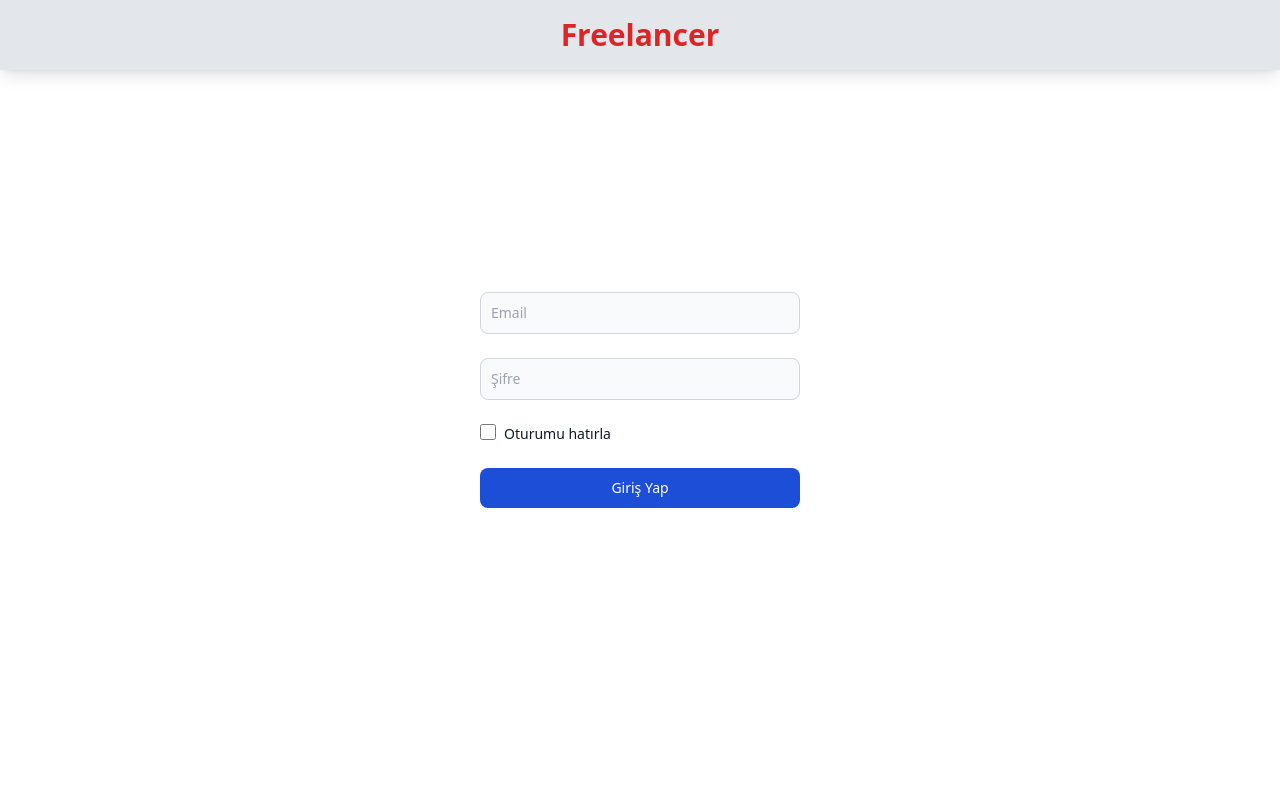
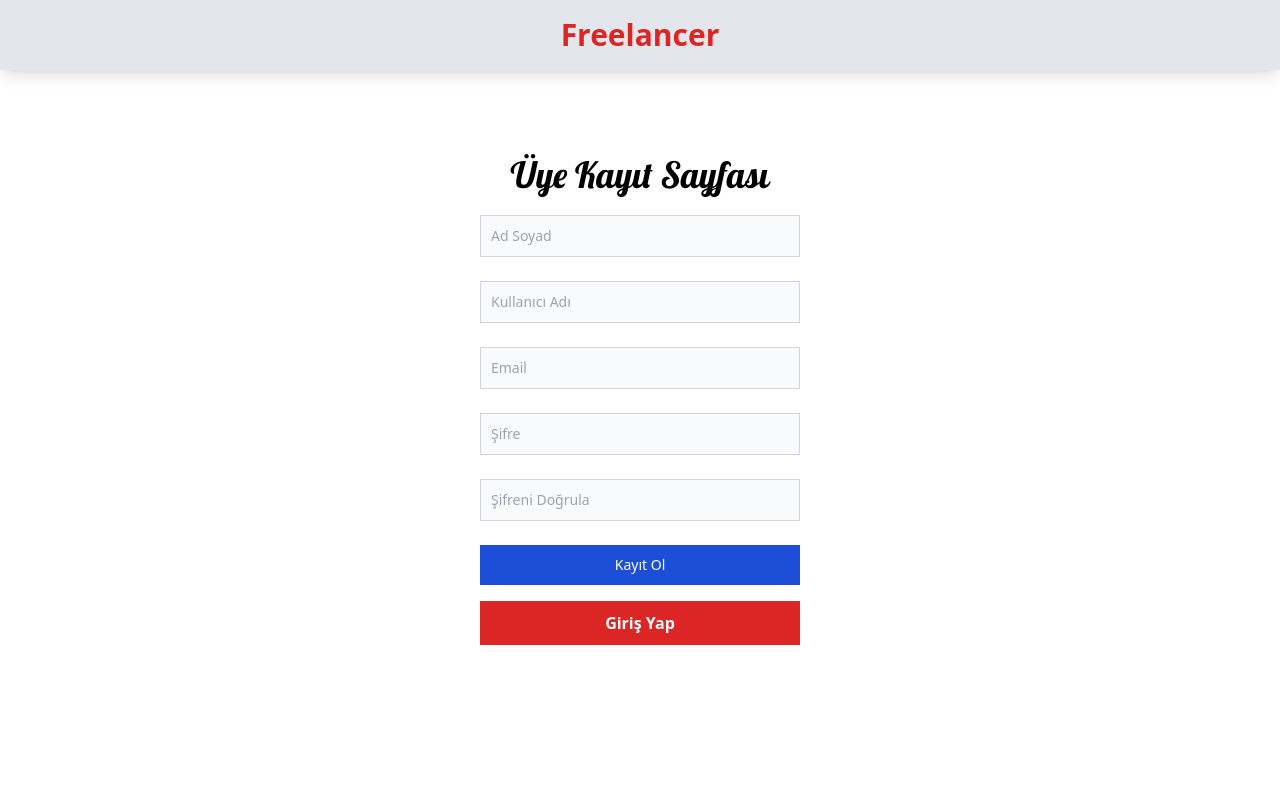
Before and after one commit to TarikSogukpinar/freelancehub, a Next.js app in the folder client/: page /register in a window 1280 px wide. Shown: the top 800 px of the page. Built offline with nearby package versions, Linux system fonts and the light colour scheme.

Commit message:
register ve login page ok

```diff
--- a/client/components/Login.jsx
+++ b/client/components/Login.jsx
@@ -1,10 +1,19 @@
-import React from "react";
+import React, { useState } from "react";
 import Footer from "./Footer";
-import { Star } from "@mui/icons-material";
-import { fontSize } from "@mui/system";
 import Link from "next/link";
 import { Button } from "@mui/base";
+import { Lobster } from "next/font/google";
+const lobster = Lobster({ subsets: ["latin"], weight: "400" });
+
 export default function LoginPage() {
+  const [loginValues, setLoginValues] = useState({
+    email: "",
+    password: "",
+  });
+  const handleLogin = (e) => {
+    setLoginValues((prev) => ({ ...prev, [e.target.name]: e.target.value }));
+  };
+  console.log(loginValues);
   return (
     <div className="flex flex-col justify-center items-center">
       <div className="header p-5 shadow-lg bg-[#e3e6eb] slate-indigo-500/40 fixed top-0 w-full">
@@ -17,24 +26,35 @@ export default function LoginPage() {
           </Link>
         </div>
       </div>
-      <div className="main flex justify-center items-center h-screen w-1/2">
+      <div className="main flex flex-col justify-center items-center h-screen w-1/2">
+      <h1
+          className={`${lobster.className} mb-5 text-2xl md:text-4xl text-center`}
+        >
+          Üye Kayıt Sayfası
+        </h1>
         <form className="w-full md:w-2/4">
           <div className="mb-6">
             <input
               type="email"
               id="email"
-              className="bg-gray-50 border border-gray-300 text-gray-900 text-sm focus:ring-blue-500 focus:border-blue-500 block w-full p-2.5 dark:border-gray-600 dark:placeholder-gray-400 dark:text-white dark:focus:ring-blue-500 dark:focus:border-blue-500"
+              name="email"
+              className="bg-gray-50 border border-gray-300 text-gray-900 text-sm focus:ring-blue-500 focus:border-blue-500 block w-full p-2.5 dark:border-gray-600 dark:placeholder-gray-400 dark:text-black dark:focus:ring-blue-500 dark:focus:border-blue-500"
               placeholder="Email"
               required
+              value={loginValues.email}
+              onChange={handleLogin}
             />
           </div>
           <div className="mb-6">
             <input
               type="password"
               id="password"
+              name="password"
               placeholder="Şifre"
-              className="bg-gray-50 border border-gray-300 text-gray-900 text-sm focus:ring-blue-500 focus:border-blue-500 block w-full p-2.5 dark:border-gray-600 dark:placeholder-gray-400 dark:text-white dark:focus:ring-blue-500 dark:focus:border-blue-500"
+              className="bg-gray-50 border border-gray-300 text-gray-900 text-sm focus:ring-blue-500 focus:border-blue-500 block w-full p-2.5 dark:border-gray-600 dark:placeholder-gray-400 dark:text-black dark:focus:ring-blue-500 dark:focus:border-blue-500"
               required
+              value={loginValues.password}
+              onChange={handleLogin}
             />
           </div>
           <div className="flex items-start mb-6">
@@ -56,7 +76,7 @@ export default function LoginPage() {
           </div>
 
           <Link
-            className="font-bold bg-red-600 px-5 py-2.5 w-full flex justify-center text-center text-white"
+            className="text-white font-bold bg-blue-700 hover:bg-blue-800 w-full focus:ring-4 focus:outline-none focus:ring-blue-300 px-5 py-2.5 text-center dark:bg-blue-600 dark:hover:bg-blue-700 dark:focus:ring-blue-800 flex flex-center justify-center"
             href={"/register"}
           >
             Kayıt Ol
@@ -64,14 +84,14 @@ export default function LoginPage() {
           <div className="py-4 w-full flex justify-center">
             <Button
               type="submit"
-              className="text-white font-bold bg-blue-700 hover:bg-blue-800 w-full focus:ring-4 focus:outline-none focus:ring-blue-300 px-5 py-2.5 text-center dark:bg-blue-600 dark:hover:bg-blue-700 dark:focus:ring-blue-800"
+              className="font-bold bg-red-600 px-5 py-2.5 w-full flex justify-center text-center text-white"
             >
               Giriş Yap
             </Button>
           </div>
         </form>
       </div>
-      <div className="l-footer w-full hidden lg:block">
+      <div className="l-footer w-full">
         <Footer />
       </div>
     </div>
--- a/client/components/Navbar.jsx
+++ b/client/components/Navbar.jsx
@@ -8,7 +8,7 @@ export default function Navbar() {
           Freelancer
         </span>
       </div>
-      <div className="nv-right text-white">
+      <div className="nv-right text-white mr-4">
         <Link className="px-4 py-2 font-bold bg-red-600 mr-2 " href={"/login"}>
           Giriş
         </Link>
--- a/client/components/RegisterPage.jsx
+++ b/client/components/RegisterPage.jsx
@@ -1,7 +1,21 @@
-import React from "react";
+import React, { useState } from "react";
 import Footer from "./Footer";
+import { Lobster } from "next/font/google";
+import Link from "next/link";
+const lobster = Lobster({ subsets: ["latin"], weight: "400" });
 
 export default function RegisterPage() {
+  const [registerValue, setRegisterValue] = useState({
+    email: "",
+    password: "",
+    passwordConfirm: "",
+    username: "",
+    fullName: "",
+  });
+  const handleRegister = (e) => {
+    setRegisterValue((prev) => ({ ...prev, [e.target.name]: e.target.value }));
+  };
+  console.log(registerValue);
   return (
     <div className="flex flex-col justify-center items-center">
       <div className="header p-5 shadow-lg bg-[#e3e6eb] slate-indigo-500/40 fixed top-0 w-full">
@@ -11,49 +25,85 @@ export default function RegisterPage() {
           </span>
         </div>
       </div>
-      <div className="main flex justify-center items-center h-screen w-1/2">
+      <div className="main flex flex-col justify-center items-center h-screen w-1/2">
+        <h1
+          className={`${lobster.className} mb-5 text-2xl md:text-4xl text-center`}
+        >
+          Üye Kayıt Sayfası
+        </h1>
         <form className="w-full md:w-2/4">
+          <div className="mb-6">
+            <input
+              type="text"
+              id="fullname"
+              name="fullName"
+              className="bg-gray-50 border border-gray-300 text-gray-900 text-sm focus:ring-blue-500 focus:border-blue-500 block w-full p-2.5 dark:border-gray-600 dark:placeholder-gray-400 dark:text-black dark:focus:ring-blue-500 dark:focus:border-blue-500"
+              placeholder="Ad Soyad"
+              onChange={handleRegister}
+              value={registerValue.fullName}
+              required
+            />
+          </div>
+          <div className="mb-6">
+            <input
+              type="text"
+              id="username"
+              name="username"
+              className="bg-gray-50 border border-gray-300 text-gray-900 text-sm focus:ring-blue-500 focus:border-blue-500 block w-full p-2.5 dark:border-gray-600 dark:placeholder-gray-400 dark:text-black dark:focus:ring-blue-500 dark:focus:border-blue-500"
+              placeholder="Kullanıcı Adı"
+              required
+              onChange={handleRegister}
+              value={registerValue.username}
+            />
+          </div>
           <div className="mb-6">
             <input
               type="email"
               id="email"
-              className="bg-gray-50 border border-gray-300 text-gray-900 text-sm rounded-lg focus:ring-blue-500 focus:border-blue-500 block w-full p-2.5 dark:border-gray-600 dark:placeholder-gray-400 dark:text-white dark:focus:ring-blue-500 dark:focus:border-blue-500"
+              name="email"
+              className="bg-gray-50 border border-gray-300 text-gray-900 text-sm focus:ring-blue-500 focus:border-blue-500 block w-full p-2.5 dark:border-gray-600 dark:placeholder-gray-400 dark:text-black dark:focus:ring-blue-500 dark:focus:border-blue-500"
               placeholder="Email"
               required
+              onChange={handleRegister}
+              value={registerValue.email}
             />
           </div>
           <div className="mb-6">
             <input
               type="password"
               id="password"
+              name="password"
+              className="bg-gray-50 border border-gray-300 text-gray-900 text-sm focus:ring-blue-500 focus:border-blue-500 block w-full p-2.5 dark:border-gray-600 dark:placeholder-gray-400 dark:text-black dark:focus:ring-blue-500 dark:focus:border-blue-500"
               placeholder="Şifre"
-              className="bg-gray-50 border border-gray-300 text-gray-900 text-sm rounded-lg focus:ring-blue-500 focus:border-blue-500 block w-full p-2.5 dark:border-gray-600 dark:placeholder-gray-400 dark:text-white dark:focus:ring-blue-500 dark:focus:border-blue-500"
               required
+              onChange={handleRegister}
+              value={registerValue.password}
             />
           </div>
-          <div className="flex items-start mb-6">
-            <div className="flex items-center">
-              <input
-                id="remember"
-                type="checkbox"
-                defaultValue
-                className="w-4 h-4 border border-gray-300 rounded bg-gray-50 focus:ring-3 focus:ring-blue-300 dark:bg-gray-700 dark:border-gray-600 dark:focus:ring-blue-600 dark:ring-offset-gray-800 dark:focus:ring-offset-gray-800"
-                required
-              />
-            </div>
-            <label
-              htmlFor="remember"
-              className="ml-2 text-sm font-medium text-gray-900 dark:text-black"
-            >
-              Oturumu hatırla
-            </label>
+          <div className="mb-6">
+            <input
+              type="password"
+              id="passwordConfirm"
+              name="passwordConfirm"
+              placeholder="Şifreni Doğrula"
+              className="bg-gray-50 border border-gray-300 text-gray-900 text-sm focus:ring-blue-500 focus:border-blue-500 block w-full p-2.5 dark:border-gray-600 dark:placeholder-gray-400 dark:text-black dark:focus:ring-blue-500 dark:focus:border-blue-500"
+              required
+              onChange={handleRegister}
+              value={registerValue.passwordConfirm}
+            />
           </div>
           <button
             type="submit"
-            className="text-white bg-blue-700 hover:bg-blue-800 w-full focus:ring-4 focus:outline-none focus:ring-blue-300 font-medium rounded-lg text-sm px-5 py-2.5 text-center dark:bg-blue-600 dark:hover:bg-blue-700 dark:focus:ring-blue-800"
+            className="text-white bg-blue-700 hover:bg-blue-800 w-full focus:ring-4 focus:outline-none focus:ring-blue-300 font-medium text-sm px-5 py-2.5 text-center dark:bg-blue-600 dark:hover:bg-blue-700 dark:focus:ring-blue-800"
+          >
+            Kayıt Ol
+          </button>
+          <Link
+            href={"/login"}
+            className="font-bold bg-red-600 mt-4 px-5 py-2.5 w-full flex justify-center text-center text-white"
           >
             Giriş Yap
-          </button>
+          </Link>
         </form>
       </div>
       <div className="l-footer w-full hidden lg:block">
--- a/client/src/pages/_app.js
+++ b/client/src/pages/_app.js
@@ -1,5 +1,8 @@
-import '@/styles/globals.css'
+import "@/styles/globals.css";
+import { Lobster } from "next/font/google";
 
+// If loading a variable font, you don't need to specify the font weight
+const lobster = Lobster({ subsets: ["latin"], weight: "400" });
 export default function App({ Component, pageProps }) {
-  return <Component {...pageProps} />
+  return <Component classname={lobster.className} {...pageProps} />;
 }
--- a/client/src/pages/index.js
+++ b/client/src/pages/index.js
@@ -1,10 +1,9 @@
 import Head from "next/head";
 import Image from "next/image";
-import { Inter } from "next/font/google";
 import styles from "@/styles/Home.module.css";
 import HomePage from "../../components/HomePage";
 
-const inter = Inter({ subsets: ["latin"] });
+
 
 export default function Home() {
   return (
```
Also changed, not shown: client/components/Footer.jsx (+15 -7 lines).
